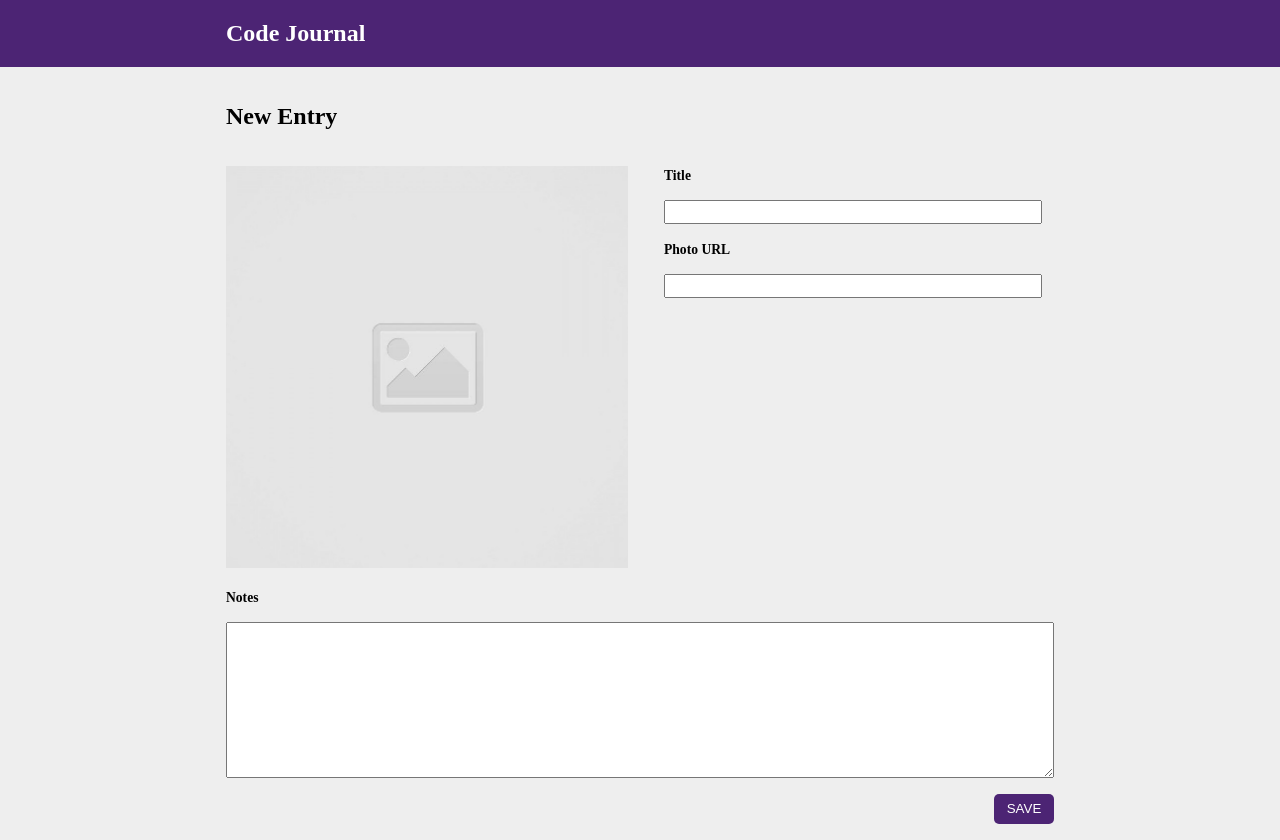
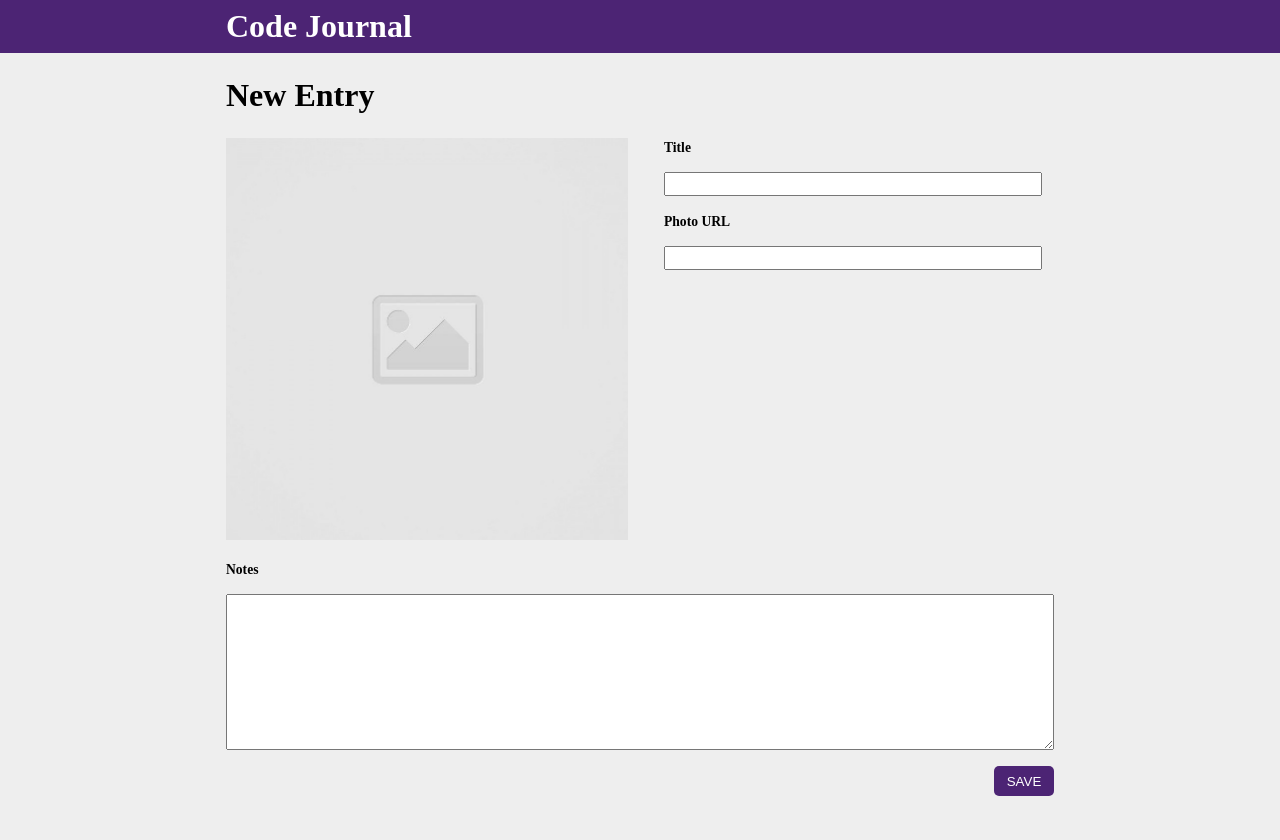
Before and after one commit to nmotamedi/code-journal, a website: page index.html in a window 1280 px wide. After the commit the page ends 812 px from the top, so only its background shows below. Drawn offline with Linux system fonts and the light colour scheme.

Commit message:
updated main.ts to remove blur event and updated h2 sizing in styles.css #1

```diff
--- a/css/styles.css
+++ b/css/styles.css
@@ -4,6 +4,14 @@ body {
 
 header {
   background-color: #4c2474;
+}
+
+h2 {
+  font-size: 2rem;
+  margin-top: 1rem;
+  margin-bottom: 1rem;
+  margin-block-start: 0.5rem;
+  margin-block-end: 0.5rem;
 }
 
 header h2 {
```
Also changed, not shown: ts/main.ts (+4 -6 lines).
